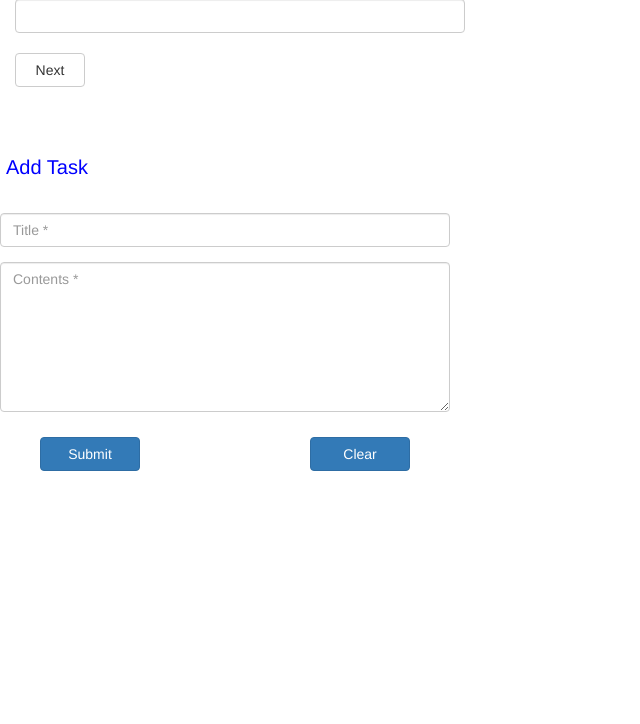
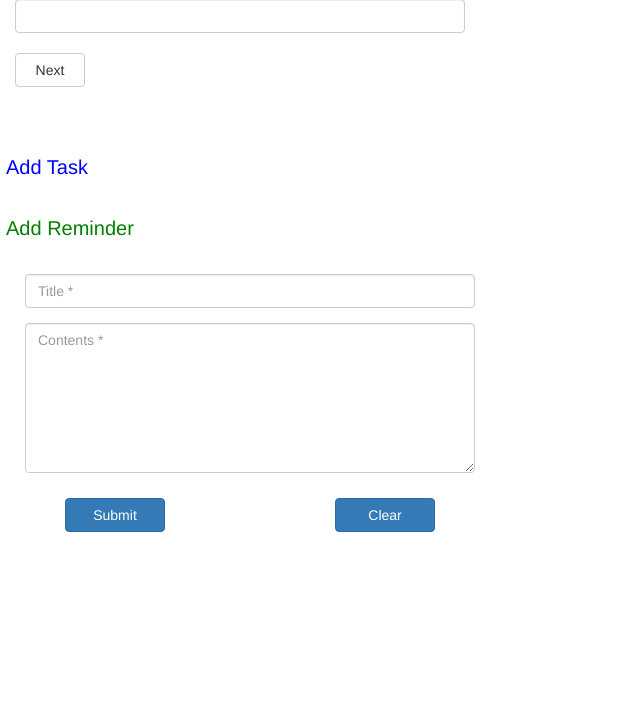
Before and after one commit to johncorderox/Eternity-Tracking, a PHP site: page / in a window 1280 px wide. Shown: the part 137-861 px from the top of the page, without its empty margins (0-640 px from the left). Before the commit the page ends 608 px from the top, so only its background shows below. Run offline with PHP 8.4, Linux system fonts and the light colour scheme.

Commit message:
HTML changes and ui additions for buttons

```diff
--- a/index.html
+++ b/index.html
@@ -22,19 +22,24 @@
     </div>
     </div>
     <div class="left-module">
-      <button class="button-cp" id="add-button" onclick="showTask()">Add Task</button>
+      <button class="button-cp" id="add-button" onclick="showTask()">Add Task</button><br />
+      <button class="button-cp" id="reminder-button" >Add Reminder</button>
     </div>
       <div class="task-cp">
            <div class="add-task">
+             <form id="form">
               <div class="form-group">
                 <input type="text" class="form-control" id="title" placeholder="Title *" />
                 <textarea rows = "5" class="form-control" id="message" placeholder="Contents *"></textarea>
-                <button onclick="addTask()" class="btn btn-primary" id="submit-button">Submit</button>
+                <button class="btn btn-primary" id="submit-button" type="submit">Submit</button>
                 <button onclick="clearTaskFields()" class="btn btn-primary" id="clear-button">Clear</button>
               </div>
+              </form>
           </div>
       </div>
-      <div class="test"></div>
+  <ul id="test">
+
+  </ul>
   <script type='text/javascript' src='src/main.js'></script>
   </body>
   </html>
--- a/src/css/ui.css
+++ b/src/css/ui.css
@@ -8,16 +8,14 @@
 
 .task-cp {
 
+  margin-left: 25px;
   margin-right: 25px;
   height: 450px;
   float: left;
 
 }
 
-hr {
 
-
-}
 
 .left-module {
 
@@ -55,7 +53,12 @@ hr {
   color: blue;
 }
 
-#add-button:hover {
+#reminder-button {
+
+  color: green;
+}
+
+#add-button:hover, #reminder-button:hover {
 
   color: black;
 
```
